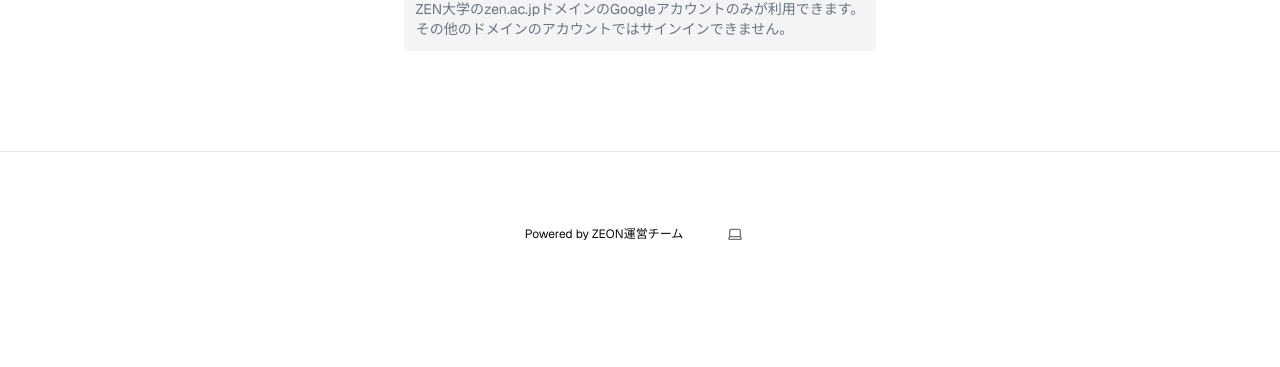
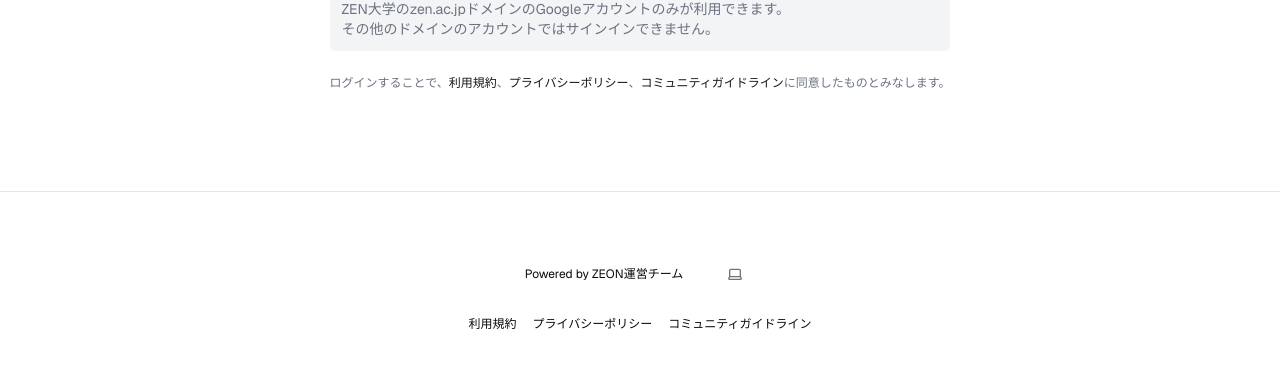
Before and after one commit to sifue/zeon, a Next.js app: page /sign-in in a window 1280 px wide. Shown: the part 353-720 px from the top of the page. Built offline with nearby package versions, Linux system fonts and the light colour scheme; no server answers.

Commit message:
各種ドキュメントと最新の評価のソートに対応

```diff
--- /dev/null
+++ b/app/(auth-pages)/community-guideline/page.tsx
@@ -0,0 +1,20 @@
+import { markdownToHtml } from '@/utils/markdown';
+import DocumentPage from '@/components/document-page';
+import fs from 'fs';
+import path from 'path';
+
+export default function CommunityGuidelinePage() {
+  // Markdownファイルを読み込む
+  const filePath = path.join(process.cwd(), 'docs', 'COMMUNITYGUIDELINE.md');
+  const fileContent = fs.readFileSync(filePath, 'utf8');
+
+  // HTMLに変換
+  const htmlContent = markdownToHtml(fileContent);
+
+  return (
+    <DocumentPage
+      title="コミュニティガイドライン"
+      content={htmlContent}
+    />
+  );
+}
--- /dev/null
+++ b/app/(auth-pages)/privacy-policy/page.tsx
@@ -0,0 +1,20 @@
+import { markdownToHtml } from '@/utils/markdown';
+import DocumentPage from '@/components/document-page';
+import fs from 'fs';
+import path from 'path';
+
+export default function PrivacyPolicyPage() {
+  // Markdownファイルを読み込む
+  const filePath = path.join(process.cwd(), 'docs', 'PRIVACYPOLICY.md');
+  const fileContent = fs.readFileSync(filePath, 'utf8');
+
+  // HTMLに変換
+  const htmlContent = markdownToHtml(fileContent);
+
+  return (
+    <DocumentPage
+      title="プライバシーポリシー"
+      content={htmlContent}
+    />
+  );
+}
--- a/app/(auth-pages)/sign-in/page.tsx
+++ b/app/(auth-pages)/sign-in/page.tsx
@@ -33,6 +33,15 @@ export default async function Login(props: { searchParams: Promise<Message> }) {
           <p>ZEN大学のzen.ac.jpドメインのGoogleアカウントのみが利用できます。</p>
           <p>その他のドメインのアカウントではサインインできません。</p>
         </div>
+        <div className="mt-4 text-xs text-gray-500">
+          <p>
+            ログインすることで、
+            <Link href="/tos" className="text-primary hover:underline">利用規約</Link>、
+            <Link href="/privacy-policy" className="text-primary hover:underline">プライバシーポリシー</Link>、
+            <Link href="/community-guideline" className="text-primary hover:underline">コミュニティガイドライン</Link>
+            に同意したものとみなします。
+          </p>
+        </div>
       </div>
     </form>
   );
--- a/app/(auth-pages)/sign-up/page.tsx
+++ b/app/(auth-pages)/sign-up/page.tsx
@@ -42,6 +42,15 @@ export default async function Signup(props: { searchParams: Promise<Message> })
             <p>ZEN大学のzen.ac.jpドメインのGoogleアカウントのみが利用できます。</p>
             <p>その他のドメインのアカウントではサインインできません。</p>
           </div>
+          <div className="mt-4 text-xs text-gray-500">
+            <p>
+              アカウントを登録することで、
+              <Link href="/tos" className="text-primary hover:underline">利用規約</Link>、
+              <Link href="/privacy-policy" className="text-primary hover:underline">プライバシーポリシー</Link>、
+              <Link href="/community-guideline" className="text-primary hover:underline">コミュニティガイドライン</Link>
+              に同意したものとみなします。
+            </p>
+          </div>
         </div>
       </form>
     </>
--- /dev/null
+++ b/app/(auth-pages)/tos/page.tsx
@@ -0,0 +1,20 @@
+import { markdownToHtml } from '@/utils/markdown';
+import DocumentPage from '@/components/document-page';
+import fs from 'fs';
+import path from 'path';
+
+export default function TosPage() {
+  // Markdownファイルを読み込む
+  const filePath = path.join(process.cwd(), 'docs', 'TOS.md');
+  const fileContent = fs.readFileSync(filePath, 'utf8');
+
+  // HTMLに変換
+  const htmlContent = markdownToHtml(fileContent);
+
+  return (
+    <DocumentPage
+      title="利用規約"
+      content={htmlContent}
+    />
+  );
+}
--- a/app/actions.ts
+++ b/app/actions.ts
@@ -807,7 +807,7 @@ export const getRecentEvaluations = async (limit = 5) => {
       created_at,
       updated_at
     `)
-    .order('created_at', { ascending: false })
+    .order('updated_at', { ascending: false })
     .limit(limit);
 
   if (error || !evaluations) {
--- a/app/layout.tsx
+++ b/app/layout.tsx
@@ -61,12 +61,19 @@ export default function RootLayout({
               </nav>
               <div className="flex flex-col gap-20 max-w-5xl p-5">{children}</div>
 
-              <footer className="w-full flex items-center justify-center border-t mx-auto text-center text-xs gap-8 py-16">
-                <p>
-                  Powered by ZEON運営チーム
-                </p>
-                <ThemeSwitcher />
-                <FooterContactLink />
+              <footer className="w-full flex flex-col items-center justify-center border-t mx-auto text-center text-xs gap-4 py-16">
+                <div className="flex items-center gap-8">
+                  <p>
+                    Powered by ZEON運営チーム
+                  </p>
+                  <ThemeSwitcher />
+                  <FooterContactLink />
+                </div>
+                <div className="flex gap-4 mt-2">
+                  <Link href="/tos" className="text-xs hover:underline">利用規約</Link>
+                  <Link href="/privacy-policy" className="text-xs hover:underline">プライバシーポリシー</Link>
+                  <Link href="/community-guideline" className="text-xs hover:underline">コミュニティガイドライン</Link>
+                </div>
               </footer>
             </div>
           </main>
--- /dev/null
+++ b/components/document-page.tsx
@@ -0,0 +1,17 @@
+import React from 'react';
+
+export default function DocumentPage({
+  title,
+  content
+}: {
+  title: string,
+  content: string
+}) {
+  return (
+    <div className="w-full max-w-3xl mx-auto py-8">
+      <h1 className="text-2xl font-bold mb-6">{title}</h1>
+      <div className="prose prose-sm max-w-none"
+           dangerouslySetInnerHTML={{ __html: content }} />
+    </div>
+  );
+}
--- /dev/null
+++ b/utils/markdown.ts
@@ -0,0 +1,48 @@
+/**
+ * Markdownテキストを簡易的にHTMLに変換する関数
+ * 注: 完全なMarkdownパーサーではなく、基本的な変換のみを行います
+ */
+export function markdownToHtml(markdown: string): string {
+  if (!markdown) return '';
+
+  // 改行を処理
+  let html = markdown.replace(/\n\n/g, '</p><p>');
+
+  // 見出し (## 見出し -> <h2>見出し</h2>)
+  html = html.replace(/^## (.+)$/gm, '<h2 class="text-xl font-semibold mt-6 mb-3">$1</h2>');
+  html = html.replace(/^### (.+)$/gm, '<h3 class="text-lg font-semibold mt-5 mb-2">$1</h3>');
+
+  // 水平線
+  html = html.replace(/^---$/gm, '<hr class="my-4 border-t border-gray-300" />');
+
+  // リスト項目 (- アイテム -> <li>アイテム</li>)
+  html = html.replace(/^\s*- (.+)$/gm, '<li class="ml-5 list-disc">$1</li>');
+
+  // 強調 (**テキスト** -> <strong>テキスト</strong>)
+  html = html.replace(/\*\*(.+?)\*\*/g, '<strong>$1</strong>');
+
+  // 段落で囲む
+  html = '<p>' + html + '</p>';
+
+  // 連続したリスト項目をulで囲む
+  html = html.replace(/(<li[^>]*>.*?<\/li>)(?:\s*)(<li[^>]*>)/g, '$1<li-separator>$2');
+  const parts = html.split('<li-separator>');
+  html = parts[0];
+  for (let i = 1; i < parts.length; i++) {
+    if (parts[i-1].includes('<li') && parts[i].includes('<li')) {
+      html += '</ul><ul class="my-2">' + parts[i];
+    } else if (!parts[i-1].includes('<li') && parts[i].includes('<li')) {
+      html += '</p><ul class="my-2">' + parts[i];
+    } else if (parts[i-1].includes('<li') && !parts[i].includes('<li')) {
+      html += '</ul><p>' + parts[i];
+    } else {
+      html += parts[i];
+    }
+  }
+
+  // 重複した閉じタグを修正
+  html = html.replace(/<\/p><p><\/ul>/g, '</ul>');
+  html = html.replace(/<\/ul><p><\/p>/g, '</ul>');
+
+  return html;
+}
```
Also changed, not shown: 1 other file (tests, documents, lock files or other folders).
